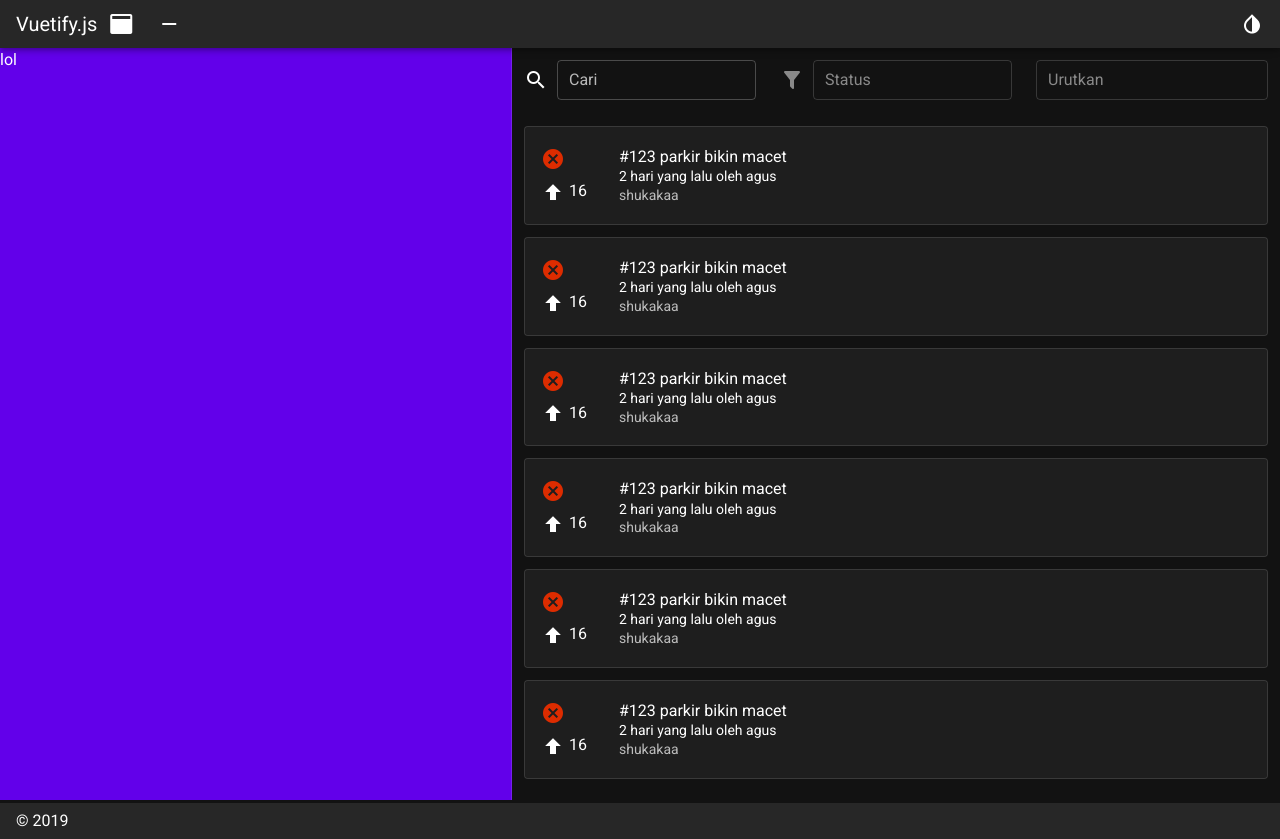
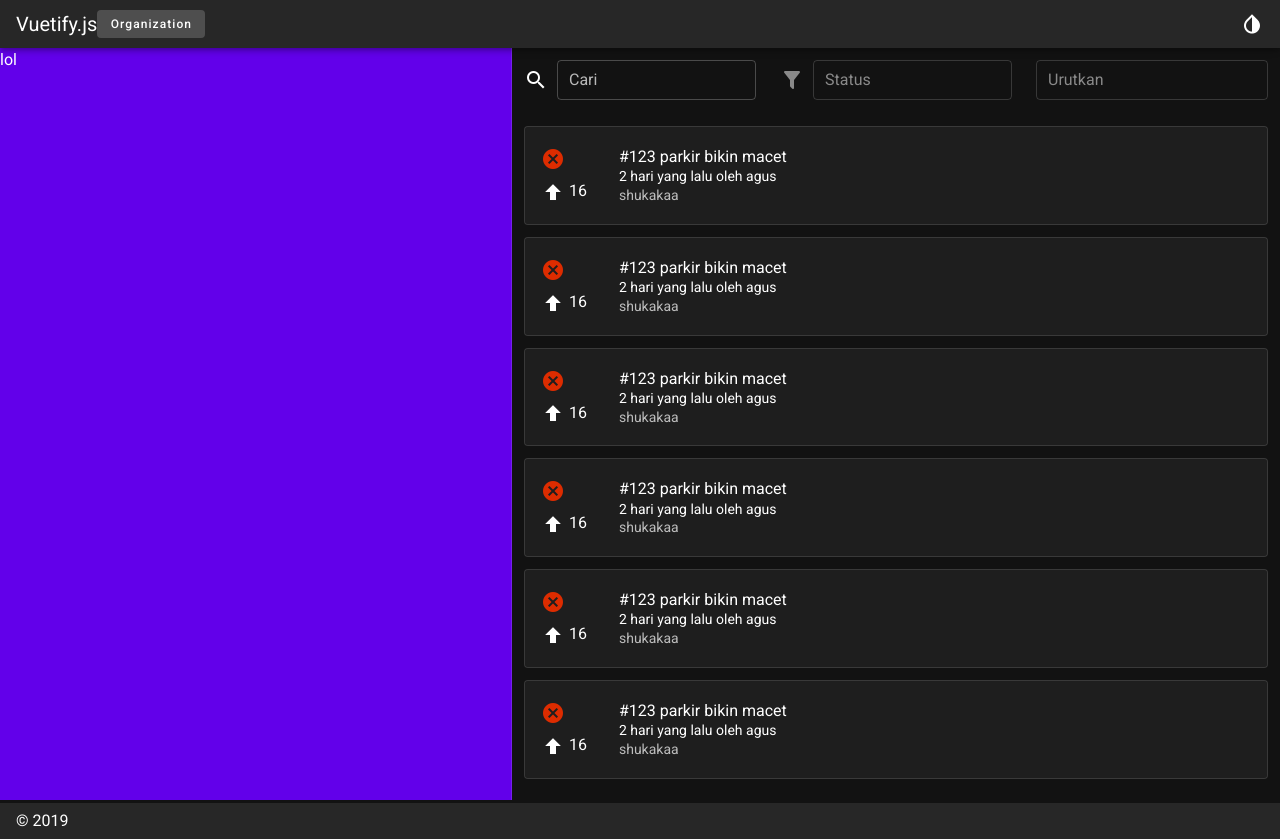
Before and after one commit to rakyat62/rakyat-app-web, a Nuxt app: page /org in a window 1280 px wide. Built offline with nearby package versions, Linux system fonts and the light colour scheme.

Commit message:
link to org

```diff
--- a/layouts/default.vue
+++ b/layouts/default.vue
@@ -6,18 +6,16 @@
                clipped-left
                clipped-right
     >
-      <v-toolbar-title v-text="title" />
-      <v-btn icon>
-        <v-icon>mdi-application</v-icon>
-      </v-btn>
-      <v-btn icon>
-        <v-icon>mdi-minus</v-icon>
+      <v-toolbar-title v-text="title" @click="$router.push('/')" />
+      <v-btn :style="{textTransform:'capitalize'}"
+             text
+             small
+             to="/org"
+      >
+        Organization
       </v-btn>
       <v-spacer />
-      <v-btn
-        @click.stop="$vuetify.theme.dark = !$vuetify.theme.dark"
-        icon
-      >
+      <v-btn @click.stop="$vuetify.theme.dark = !$vuetify.theme.dark" icon>
         <v-icon>mdi-invert-colors</v-icon>
       </v-btn>
     </v-app-bar>
```
